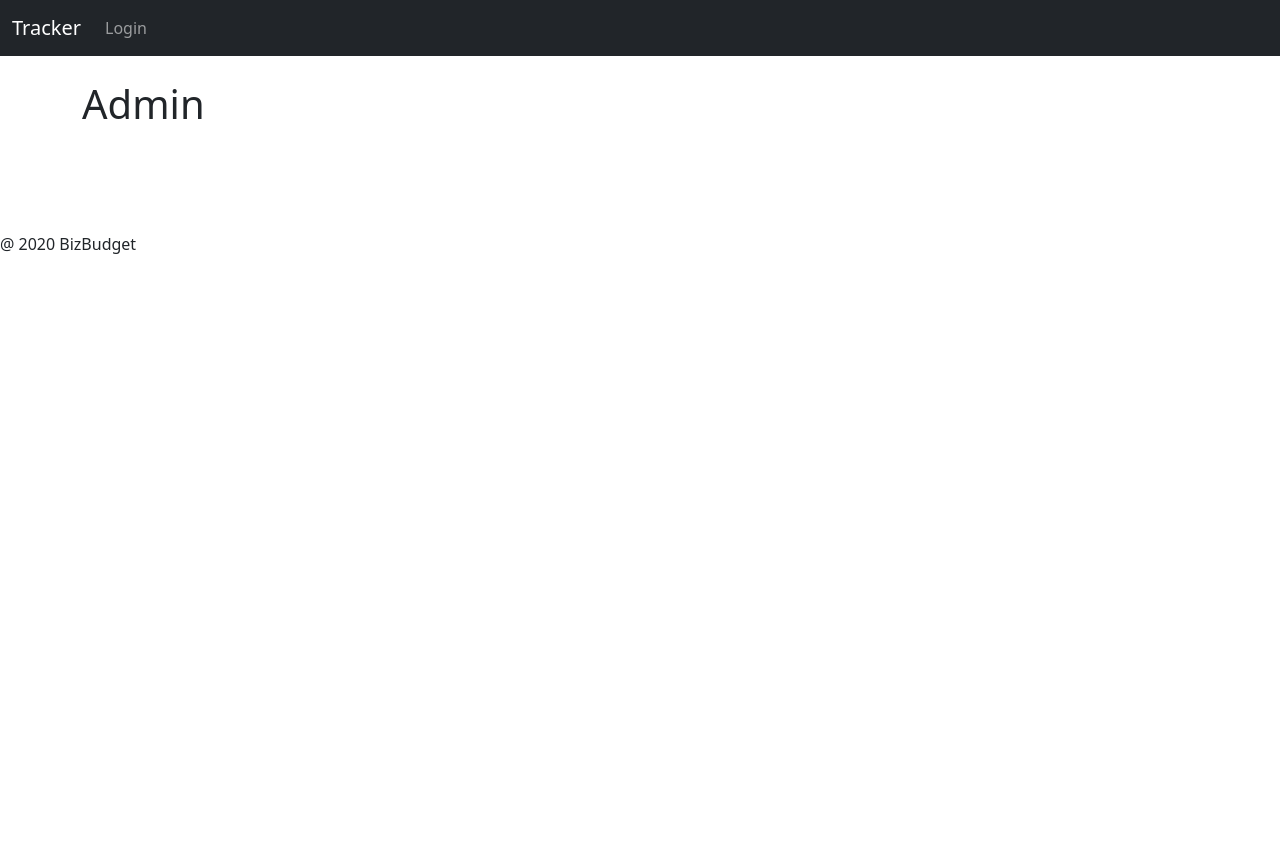
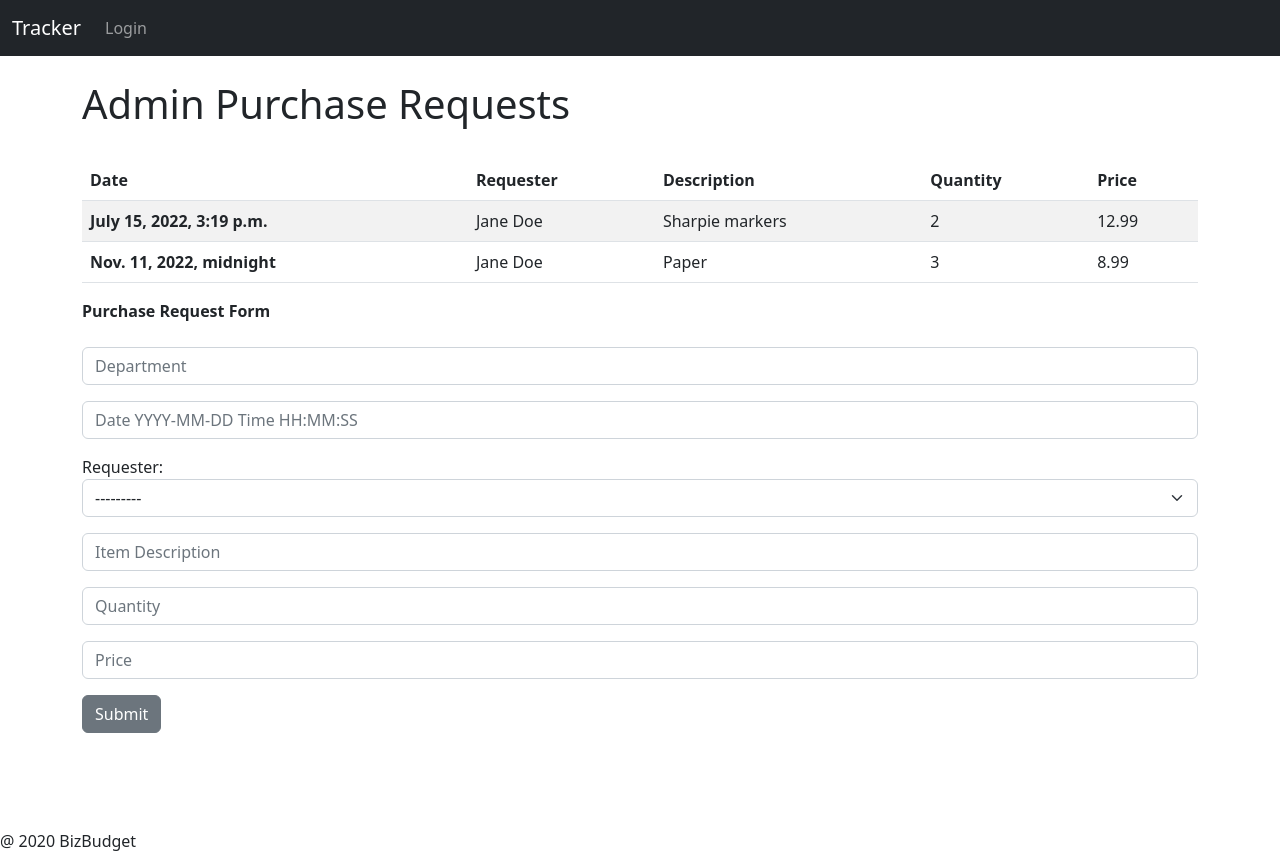
Before and after one commit to mkimmelIT/SDEV_220_Final_Project_Group3, a Django app: template bizbudget/tracker/templates/tracker/admin.html in a window 1280 px wide. Before the commit the page ends 254 px from the top, so only its background shows below. Run offline with Django 4.2, Linux system fonts and the light colour scheme; data comes from the database, SQL or seed files in the repository; the template is opened without the code that fills it: values that come from a table or form of the project are taken from there, most other values are stand-ins (such as "Sample title", 1, 10 or a date in 2020).

Commit message:
Update admin.html

```diff
--- a/bizbudget/tracker/templates/tracker/admin.html
+++ b/bizbudget/tracker/templates/tracker/admin.html
@@ -2,6 +2,65 @@
 
 {% block content %}
 
-	<h1>Admin</h1>
+	<h1>Admin Purchase Requests</h1>
+	<br/>
+
+<table class="table table-striped">
+  <thead>
+    <tr>
+      <th scope="col">Date</th>
+      <th scope="col">Requester</th>
+      <th scope="col">Description</th>
+      <th scope="col">Quantity</th>
+      <th scope="col">Price</th>
+    </tr>
+  </thead>
+  <tbody>
+  	{% for order in sales_orders %}
+  		{% if order.department == "Sales" %}
+	    <tr>
+	      <th scope="row">{{ order.date }}</th>
+	      <td>{{ order.requester }}</td>
+	      <td>{{ order.description }}</td>
+	      <td>{{ order.quantity }}</td>
+	      <td>{{ order.price }}</td>
+	    </tr>
+	    {% endif %}
+	{% endfor %}
+  </tbody>
+</table>
+
+<b>Purchase Request Form</b>
+<br/><br/>
+{% if submitted %}
+<svg xmlns="http://www.w3.org/2000/svg" style="display: none;">
+  <symbol id="check-circle-fill" fill="currentColor" viewBox="0 0 16 16">
+    <path d="M16 8A8 8 0 1 1 0 8a8 8 0 0 1 16 0zm-3.97-3.03a.75.75 0 0 0-1.08.022L7.477 9.417 5.384 7.323a.75.75 0 0 0-1.06 1.06L6.97 11.03a.75.75 0 0 0 1.079-.02l3.992-4.99a.75.75 0 0 0-.01-1.05z"/>
+  </symbol>
+</svg>
+	<div class="alert alert-success d-flex align-items-center" role="alert">
+  <svg class="bi flex-shrink-0 me-2" width="24" height="24" role="img" aria-label="Success:"><use xlink:href="#check-circle-fill"/></svg>
+  <div>
+    Your purchase request was submitted.
+  </div>
+</div>
+	<form action="" method=POST>
+		{% csrf_token %}
+
+		{{ form.as_p }}
+		<input type="submit" value="Submit" class="btn btn-secondary">
+
+	</form>
+
+{% else %}
+
+	<form action="" method=POST>
+		{% csrf_token %}
+
+		{{ form.as_p }}
+		<input type="submit" value="Submit" class="btn btn-secondary">
+
+	</form>
+{% endif %}
 
 {% endblock %}
```
